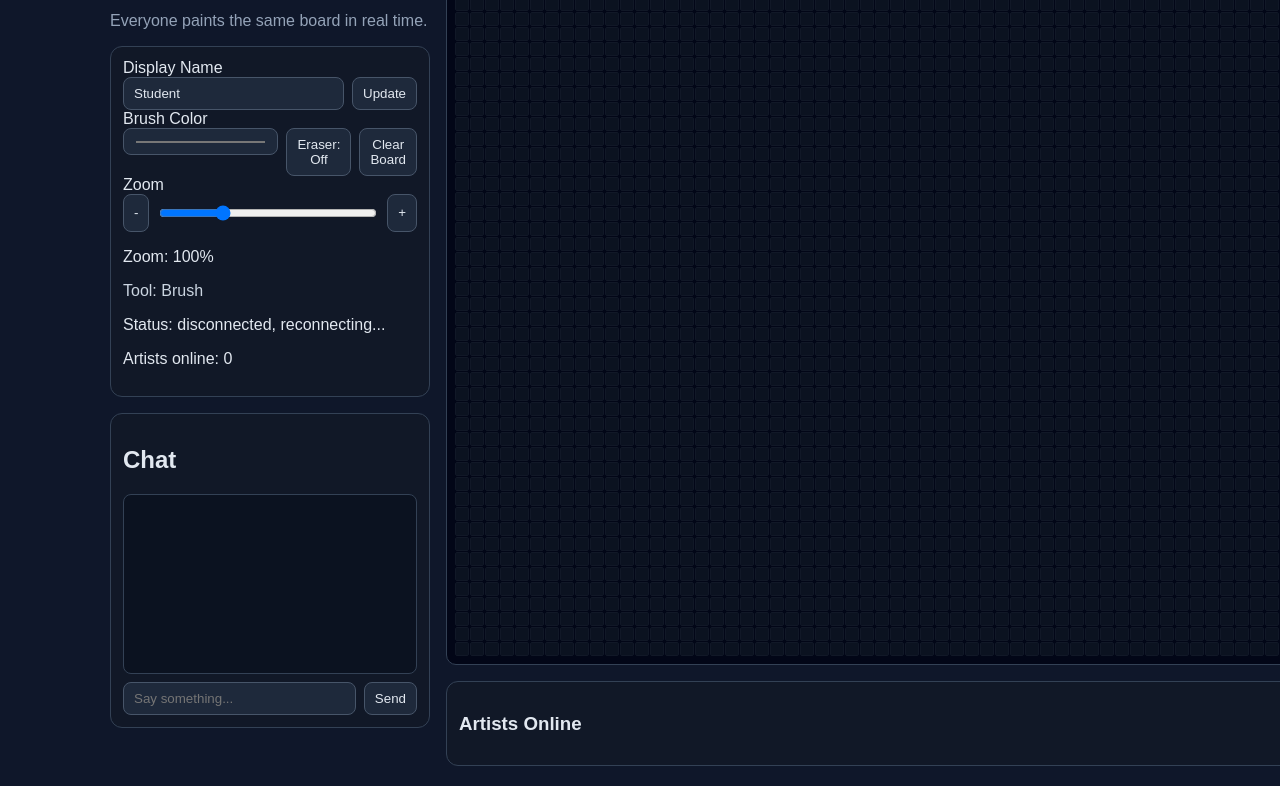
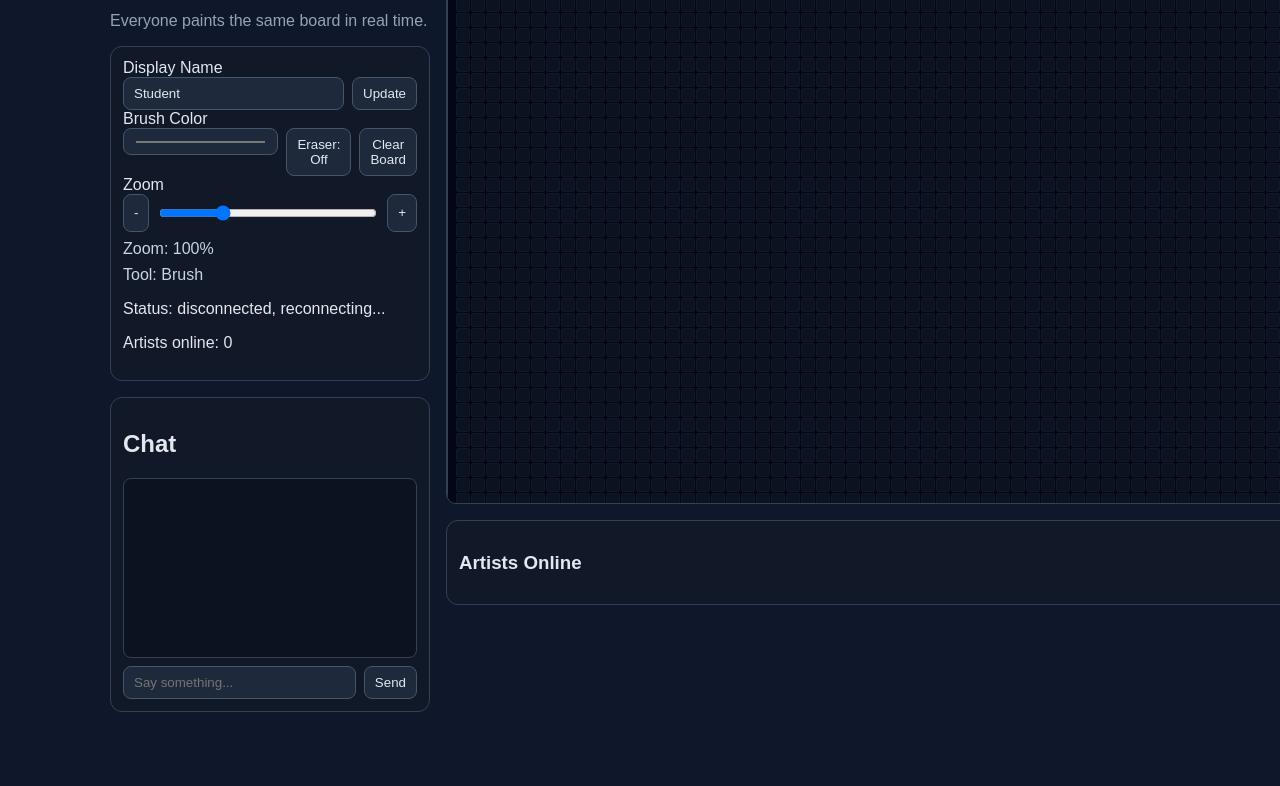
Before and after one commit to ducmtran-commit/WebSocket, a website: page public/index.html in a window 1280 px wide. Shown: the part 92-878 px from the top of the page. After the commit the page ends 824 px from the top, so only its background shows below. Drawn offline with Linux system fonts and the light colour scheme.

Commit message:
Update style.css

```diff
--- a/public/style.css
+++ b/public/style.css
@@ -31,6 +31,11 @@ body {
 }
 
 #toolText {
+  margin: 8px 0 0;
+  color: #cbd5e1;
+}
+
+#zoomText {
   margin: 8px 0 0;
   color: #cbd5e1;
 }
@@ -78,20 +83,25 @@ input {
 
 .board {
   display: grid;
-  grid-template-columns: repeat(32, 1fr);
   gap: 1px;
   border: 1px solid #334155;
   border-radius: 10px;
   background: #020617;
   padding: 8px;
-  min-height: 620px;
+  width: max-content;
+}
+
+.board-viewport {
+  overflow: auto;
+  max-height: 72vh;
+  border: 1px solid #334155;
+  border-radius: 10px;
 }
 
 .cell {
   border: 1px solid #111827;
   border-radius: 2px;
   background: #0b1220;
-  aspect-ratio: 1;
   cursor: crosshair;
 }
 
```
